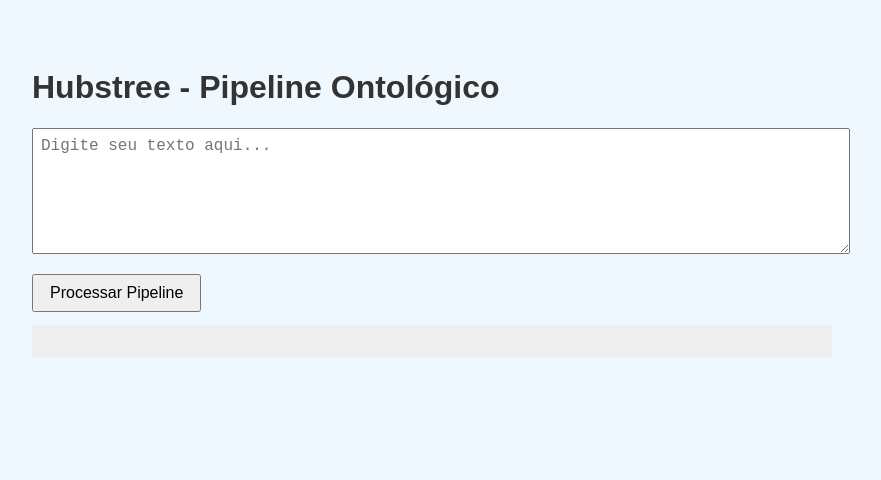
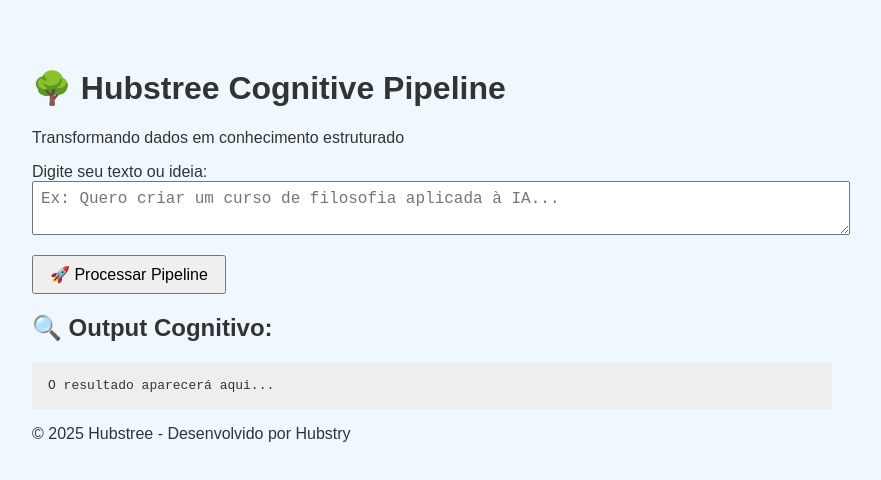
Before and after one commit to polyograph/Hubstree-MVP, a plain HTML site: page src/frontend/index.html in a window 1280 px wide. Shown: the whole page, without its empty margins (208-1089 px from the left). Drawn offline with Linux system fonts and the light colour scheme.

Commit message:
Update index.html
Refinamento do HTML.

```diff
--- a/src/frontend/index.html
+++ b/src/frontend/index.html
@@ -3,16 +3,31 @@
 <head>
   <meta charset="UTF-8" />
   <meta name="viewport" content="width=device-width, initial-scale=1" />
-  <title>Hubstree MVP</title>
+  <title>Hubstree - Cognitive Pipeline</title>
   <link rel="stylesheet" href="style.css" />
 </head>
 <body>
-  <h1>Hubstree - Pipeline Ontológico</h1>
+  <header>
+    <h1>🌳 Hubstree Cognitive Pipeline</h1>
+    <p>Transformando dados em conhecimento estruturado</p>
+  </header>
 
-  <textarea id="inputText" placeholder="Digite seu texto aqui..." rows="6"></textarea>
-  <button id="submitBtn">Processar Pipeline</button>
+  <main>
+    <section class="input-section">
+      <label for="inputText">Digite seu texto ou ideia:</label>
+      <textarea id="inputText" placeholder="Ex: Quero criar um curso de filosofia aplicada à IA..."></textarea>
+      <button id="submitBtn">🚀 Processar Pipeline</button>
+    </section>
 
-  <pre id="output"></pre>
+    <section class="output-section">
+      <h2>🔍 Output Cognitivo:</h2>
+      <pre id="output">O resultado aparecerá aqui...</pre>
+    </section>
+  </main>
+
+  <footer>
+    <p>© 2025 Hubstree - Desenvolvido por Hubstry</p>
+  </footer>
 
   <script src="script.js"></script>
 </body>
```
